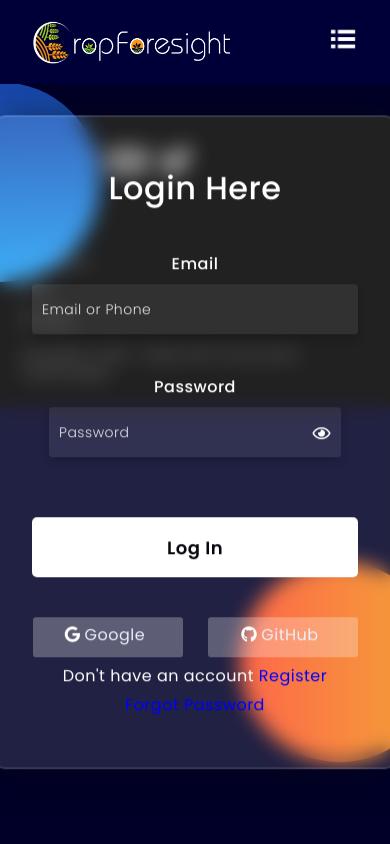
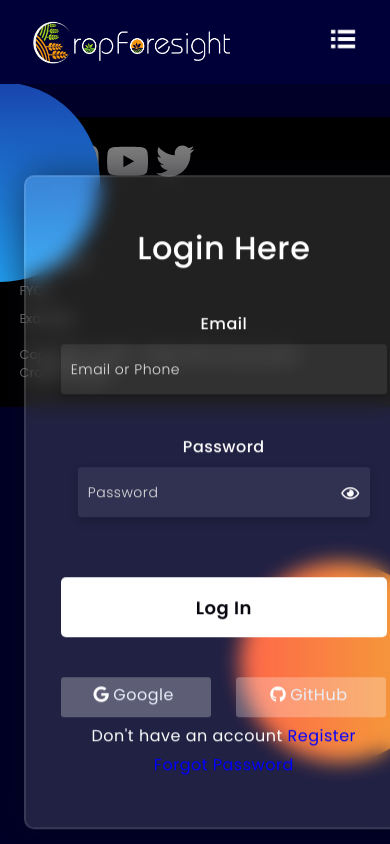
Before and after one commit to abhijeet141/CropForesight-FrontEnd, a React (Create React App) app: page /Login in a window 390 px wide. Shown: the top 844 px of the page. Built offline with nearby package versions, Linux system fonts and the light colour scheme; no server answers; a web font is replaced by a local one.

Commit message:
fix: make login, register and forgot password responsive

```diff
--- a/src/components/Form.css
+++ b/src/components/Form.css
@@ -1,42 +1,7 @@
-.Container {
-  width: 100%;
-  height: 100vh;
-  display: flex;
-  justify-content: center;
-  align-items: center;
-}
-
-.formContainer {
-  width: 30%;
-  height: 60%;
-  display: flex;
-  flex-direction: column;
-  justify-content: center;
-  align-items: center;
-}
-
-.validate {
-  width: 100%;
-  justify-content: center;
-}
-
-@media only screen and (max-width: 1200px) {
-  .formContainer {
-    width: 50%;
+@media only screen and (max-width: 768px) {
+  form {
+    width: 95%;
+    margin-left: 1.8rem;
+    margin-top: 5rem;
   }
 }
-
-@media only screen and (max-width: 668px) {
-  .formContainer {
-    width: 90%;
-  }
-}
-
-.formColordark{
-  background-color: rgb(107 114 128);
-}
-
-.formColor{
-  background-color:rgb(252 165 165);
-  ;
-}
--- a/src/components/Form.js
+++ b/src/components/Form.js
@@ -2,7 +2,7 @@ import { signInWithEmailAndPassword, signInWithPopup } from 'firebase/auth';
 import React, { useState } from 'react';
 import { Link } from "react-router-dom";
 import { auth, provider } from '../firebase-config';
-
+import './Form.css';
 
 const LoginForm = () => {
 
--- a/src/components/Register/Register.js
+++ b/src/components/Register/Register.js
@@ -1,6 +1,7 @@
 import { createUserWithEmailAndPassword } from 'firebase/auth';
 import React, { useState } from 'react';
-import { Link } from "react-router-dom";
+import { Link, useNavigate } from "react-router-dom";
+import { auth } from '../../firebase-config';
 import NAV from "../nav";
 
 const Register = ({ mode, setmode }) => {
```
Also changed, not shown: 1 other file (tests, documents, lock files or other folders).
